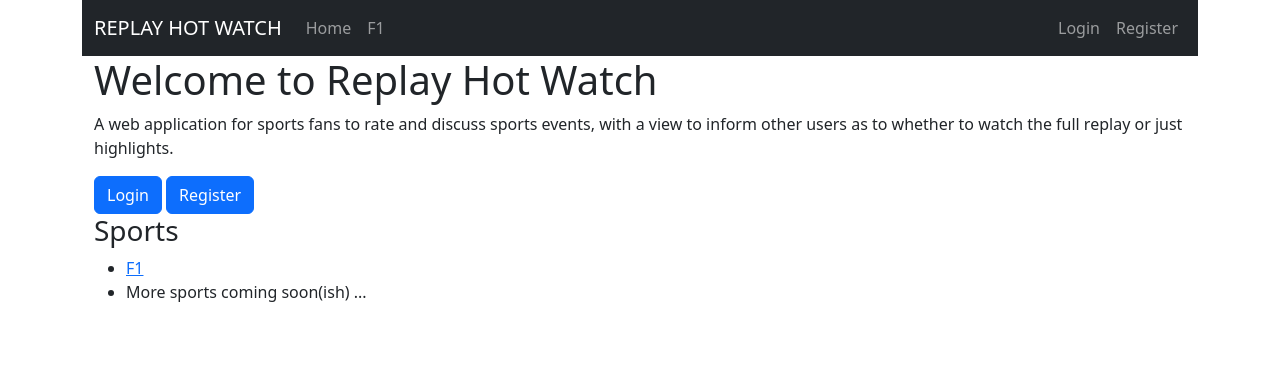
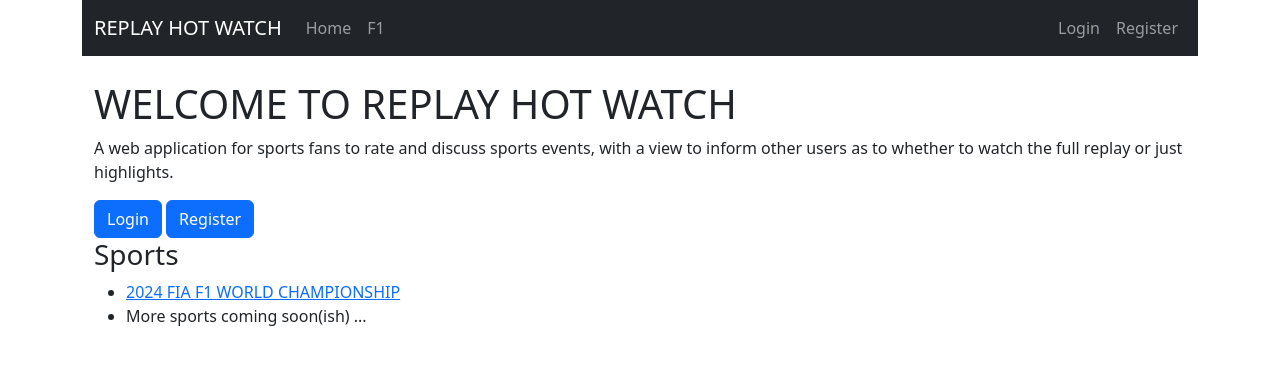
Before and after one commit to Dom19740/Project-Sports-Replay-Forum, a Django app: page / in a window 1280 px wide. Shown: the top 365 px of the page. Run offline with Django 5.2, Linux system fonts and the light colour scheme; some libraries are stand-ins or nearby versions.

Commit message:
main page text updated

```diff
--- a/sportsreplayforum/home/templates/home/main.html
+++ b/sportsreplayforum/home/templates/home/main.html
@@ -3,8 +3,8 @@
 {% block content %}
 
 <div class="container">
-
-    <h1>Welcome to Replay Hot Watch</h1>
+    <br>
+    <h1>WELCOME TO REPLAY HOT WATCH</h1>
     <p>
         A web application for sports fans to rate and discuss sports events, with a view to inform other users as to whether to watch the full replay or just highlights.
     </p>
@@ -21,7 +21,7 @@
     <div>
         <h3>Sports</h3>
         <ul>
-            <li><a href="{% url 'competition_schedule' %}">F1</a></li>
+            <li><a href="{% url 'competition_schedule' %}">2024 FIA F1 WORLD CHAMPIONSHIP</a></li>
             <li><p>More  sports coming soon(ish) ... </p></li>
         </ul>
     </div>
```
